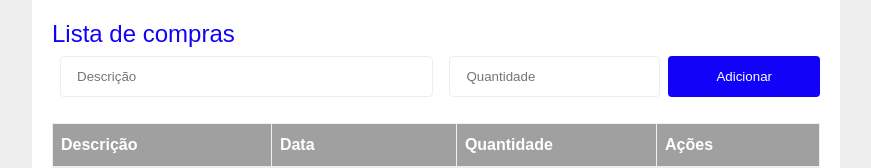
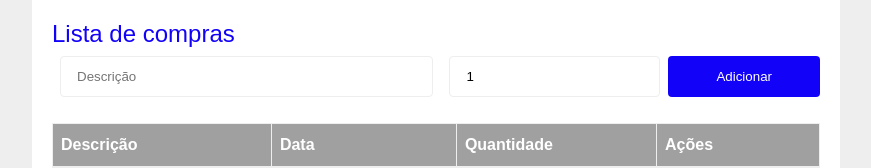
Before and after one commit to JhonathanRibeiro/lista-de-compras2, an Angular app: page / in a window 1280 px wide. Shown: the top 168 px of the page, without its empty margins (204-1075 px from the left). Built offline with nearby package versions, Linux system fonts and the light colour scheme.

Commit message:
alterado o valor padrão do input qtde

```diff
--- a/src/app/app.component.html
+++ b/src/app/app.component.html
@@ -3,7 +3,7 @@
     <div class="no-print">
         <div class="form">
             <input type="text" placeholder="Descrição" #descricao>
-            <input type="number" placeholder="Quantidade" #qtde
+            <input type="number" value="1" placeholder="Quantidade" #qtde
             maxlength="3">
 
             <button
--- a/src/app/app.component.ts
+++ b/src/app/app.component.ts
@@ -23,13 +23,12 @@ export class AppComponent {
 
   //metodo para adicionar um item na lista
   public addItem(item, qtde){
+    if(item){
     //objeto com o nome e qtde do produto
     const newItem = {
       description: item,//nome
       amount: qtde //quantidade
     }
-
-    if(item){
       //adiciona o objeto no array list
       this.list.push(newItem);
     } else {
--- a/src/assets/main.css
+++ b/src/assets/main.css
@@ -13,7 +13,6 @@
 }
 * {padding: 0;margin: 0;}
 html {height: 100%;}
-
 body {
     background: var(--muted);
     font-family: var(--standard-font);
```
